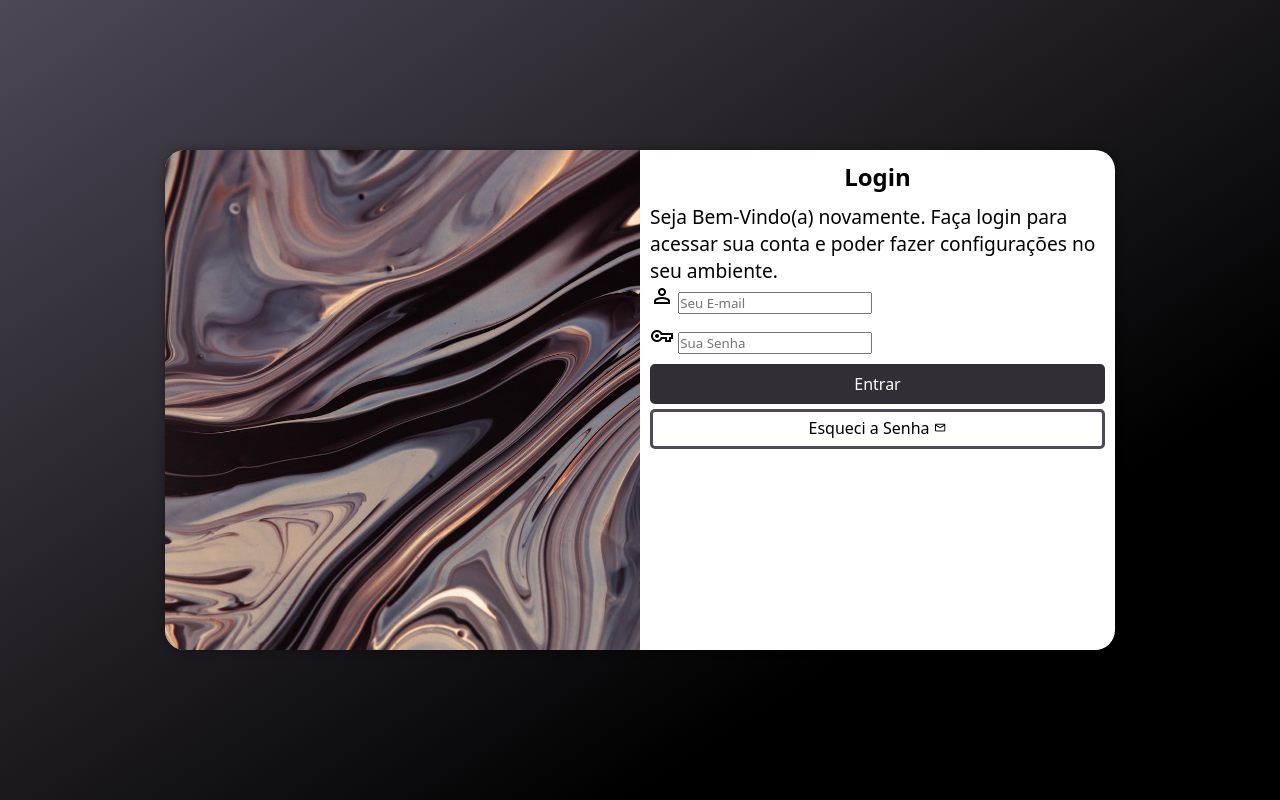
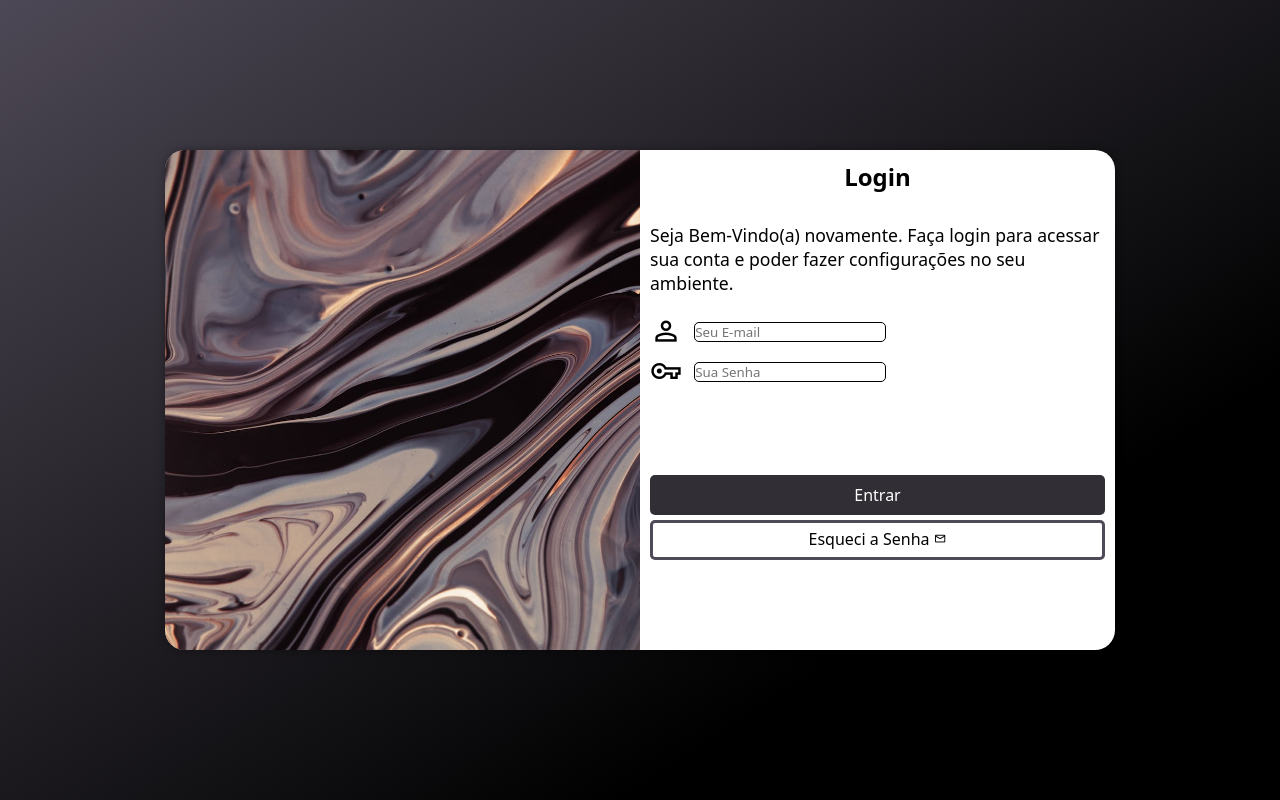
Before and after one commit to kaikerod/projeto-login, a plain HTML site: page index.html in a window 1280 px wide. Drawn offline with nearby package versions, Linux system fonts and the light colour scheme.

Commit message:
mudando botões de lugar

```diff
--- a/estilos/media-query.css
+++ b/estilos/media-query.css
@@ -8,6 +8,7 @@
 
     section#login {
         width: 80vw;
+        height: 380px;
     }
 
     section#login > div#imagem {
@@ -19,6 +20,14 @@
     section#login > div#formulario {
         float: right;
         width: 70%;
+    }
+
+    form > input {
+        transform: translateY(70px);
+    }
+
+    form > a {
+        transform: translateY(70px);
     }
 }
 
@@ -44,6 +53,15 @@
     }
 
     div#formulario > p {
-        font-size: 1.2em;
+        font-size: 1.1em;
+        margin: 20px 0px;
+    }
+
+    form > input {
+        transform: translateY(80px);
+    }
+
+    form > a {
+        transform: translateY(80px);
     }
 }
--- a/estilos/style.css
+++ b/estilos/style.css
@@ -72,6 +72,15 @@ div.campo > label {
     display: none;
 }
 
+div.campo > span {
+    font-size: 2em;
+    width: 40px;
+}
+
+div.campo > input {
+    transform: translateY(-10px);
+}
+
 form > input[type=submit] {
     display: block;
     border: none;
@@ -86,6 +95,11 @@ form > input[type=submit] {
 
 form > input[type=submit]:hover {
     background-color: #000000;
+}
+
+form > div.campo > input {
+    border-radius: 5px;
+    border: 1px solid black;
 }
 
 form > a.botao {
```
